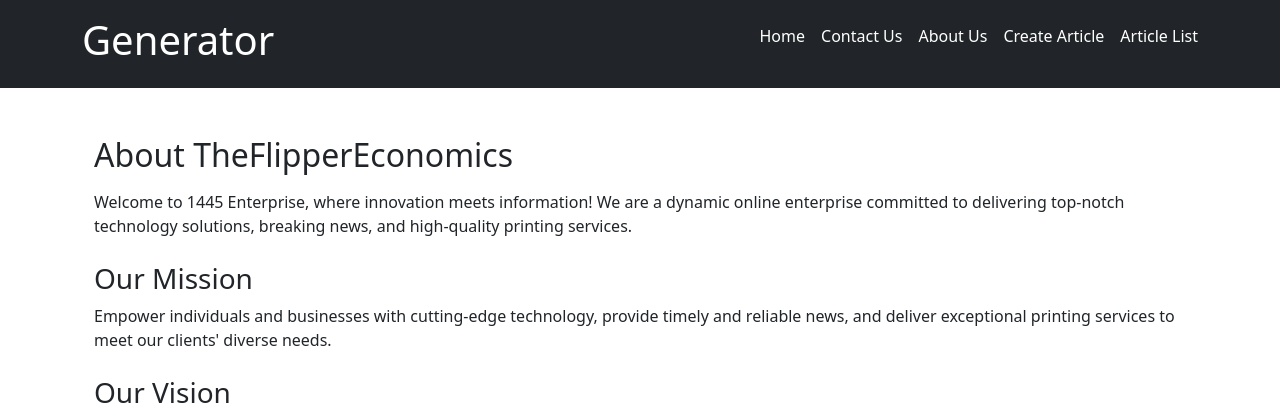
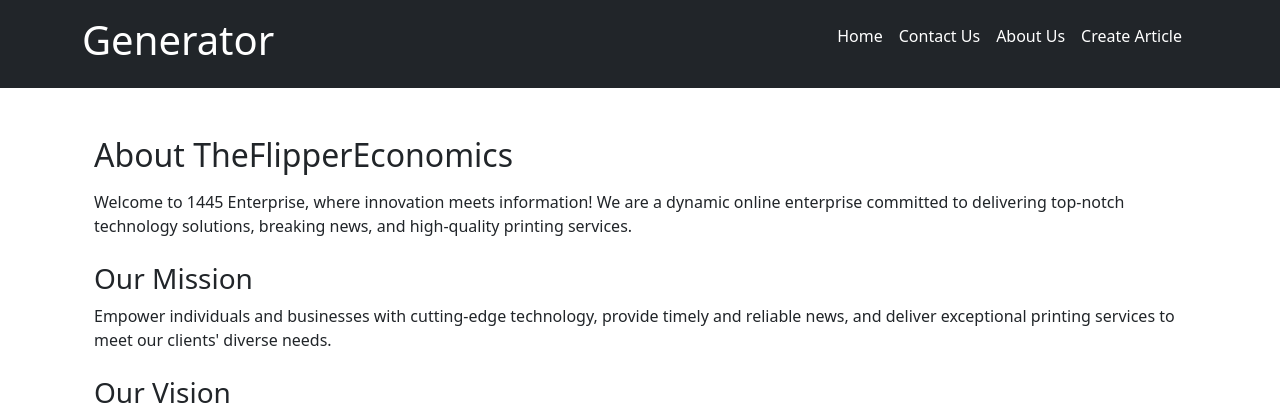
Before and after one commit to a-pacifique/generator, a Django app: page /about-us/ in a window 1280 px wide. Shown: the top 420 px of the page. Run offline with Django 4.2, Linux system fonts and the light colour scheme; some libraries are stand-ins or nearby versions.

Commit message:
Update layout.html

```diff
--- a/Articles/templates/layout.html
+++ b/Articles/templates/layout.html
@@ -24,7 +24,6 @@
                 <li class="me-3"><a href="{% url 'contact_us' %}" class="text-white text-decoration-none">Contact Us</a></li>
                 <li class="me-3"><a href="{% url 'about_us' %}" class="text-white text-decoration-none">About Us</a></li>
                 <li class="me-3"><a href="{% url 'create_article' %}" class="text-white text-decoration-none">Create Article</a></li>
-                <li><a href="{% url 'article_list' %}" class="text-white text-decoration-none">Article List</a></li>
             </ul>
         </nav>
     </header>
```
